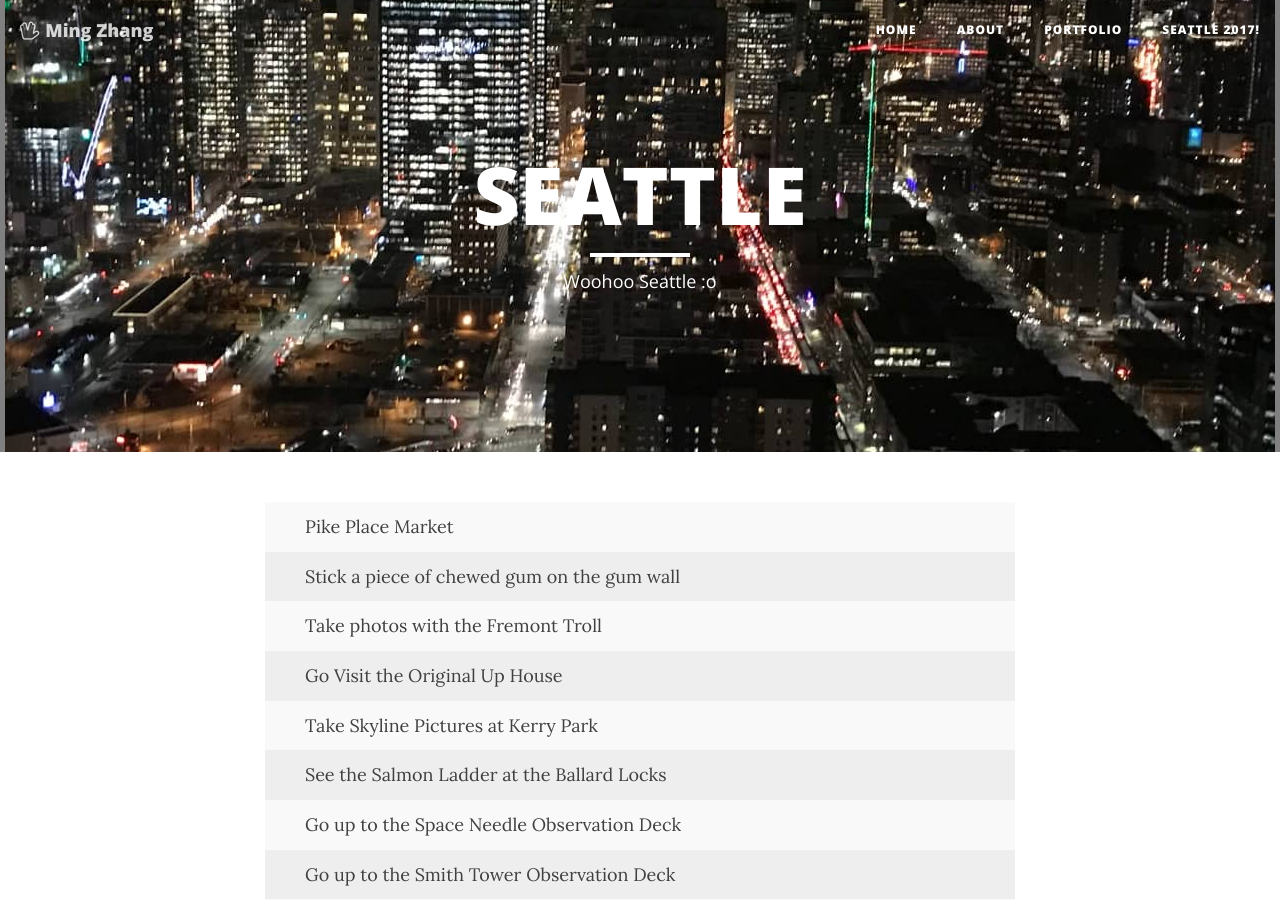
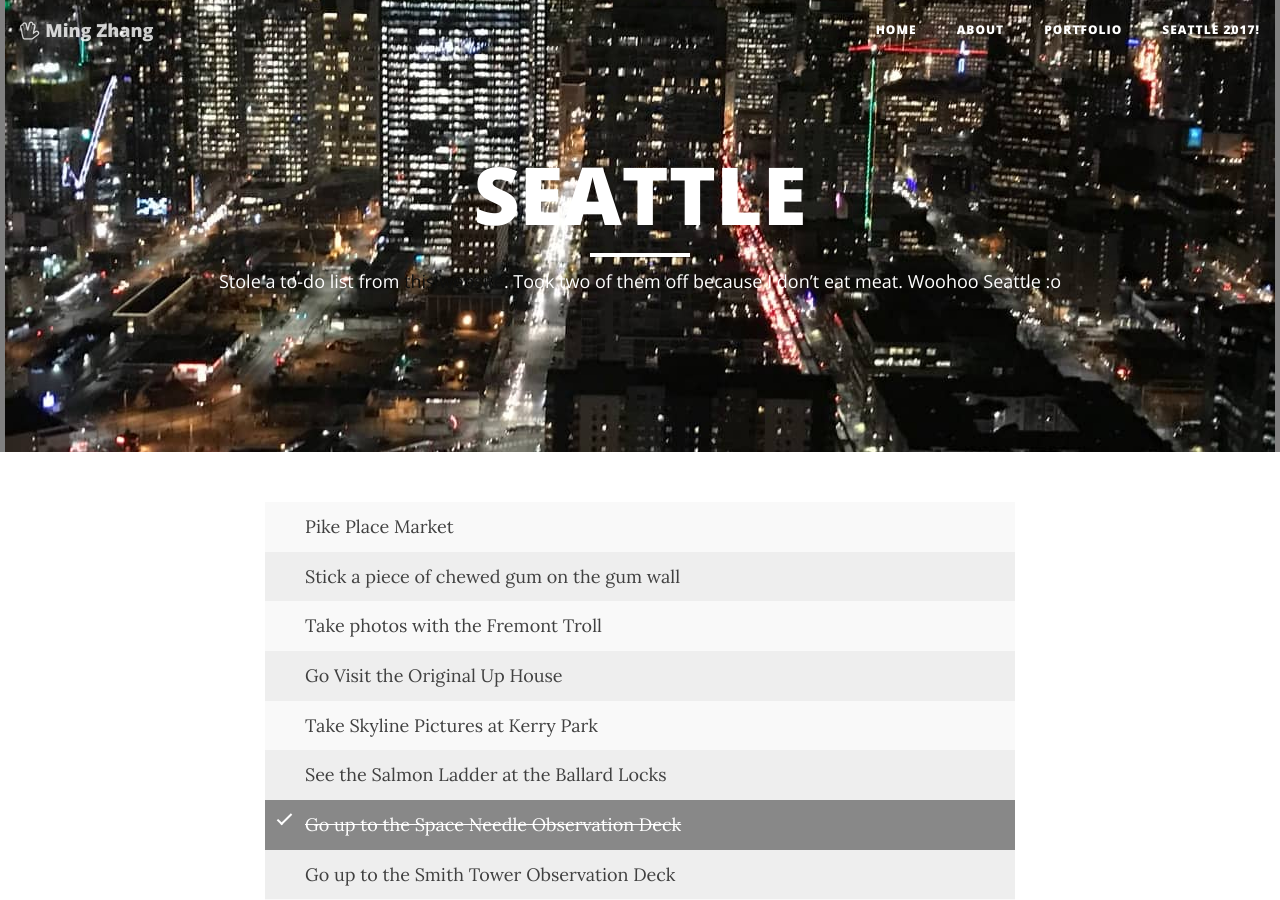
Before and after one commit to ming-zhang/ming-zhang.github.io, a Jekyll site: the page built from seattle/index.html, in a window 1280 px wide and 900 px high. Built offline with Jekyll 4.4.1, drawn with Linux system fonts in a browser that asks for light colours; nearby versions of some CDN libraries; library files that are not in the unit come from our copies; comment, search, counter and statistics services are not loaded; some of the changed text lies outside the part shown.

Commit message:
checked off some from list

```diff
--- a/seattle/index.html
+++ b/seattle/index.html
@@ -11,7 +11,7 @@ title: Seattle 2017!
                 <div class="site-heading">
                     <h1 class="responsive-title">SEATTLE</h1>
                     <hr class="small">
-                    <span class="subheading">Woohoo Seattle :o</span>
+                    <span class="subheading">Stole a to-do list from <a href="http://localadventurer.com/things-to-do-in-seattle-bucket-list/">this website</a>. Took two of them off because I don&#8217;t eat meat. Woohoo Seattle :o</span>
                     <!-- <a class="btn btn-default btn-cover no-border" href="resume.pdf"><i class="fa fa-file" aria-hidden="true"></i> R&eacute;sum&eacute;</a> -->
                 </div>
             </div>
@@ -32,10 +32,10 @@ title: Seattle 2017!
                         <li>Go Visit the Original Up House</li>
                         <li>Take Skyline Pictures at Kerry Park</li>
                         <li>See the Salmon Ladder at the Ballard Locks</li>
-                        <li>Go up to the Space Needle Observation Deck</li>
+                        <li class="checked">Go up to the Space Needle Observation Deck</li>
                         <li>Go up to the Smith Tower Observation Deck</li>
                         <li>Go up (higher) in the Columbia Tower Observation Deck</li>
-                        <li>Ride the Seattle Great Wheel</li>
+                        <li class="checked">Ride the Seattle Great Wheel</li>
                         <li>Read at the Famous Seattle Public Library</li>
                         <li>Park at Hamilton Viewpoint for Skyline Pictures</li>
                         <li>Take Photos at Jose Rizal Park at Night</li>
@@ -55,7 +55,7 @@ title: Seattle 2017!
                 <div class="checklist-group">
                     <ul class="list-unstyled">
                         <li>Visit the Chihuly Glass Sculpture Museum</li>
-                        <li>MoPOP / Museum of Pop Culture (formerly EMP)</li>
+                        <li class="checked">MoPOP / Museum of Pop Culture (formerly EMP)</li>
                         <li>Boat Rides at the Center For Wooden Boats (free and Sundays only! Get there early in the summer; the spots fill up fast)</li>
                         <li>Seattle Museum of Art</li>
                         <li>Living Computers</li>
```
Also changed, not shown: other parts of seattle/index.html (+10 -10 lines).
